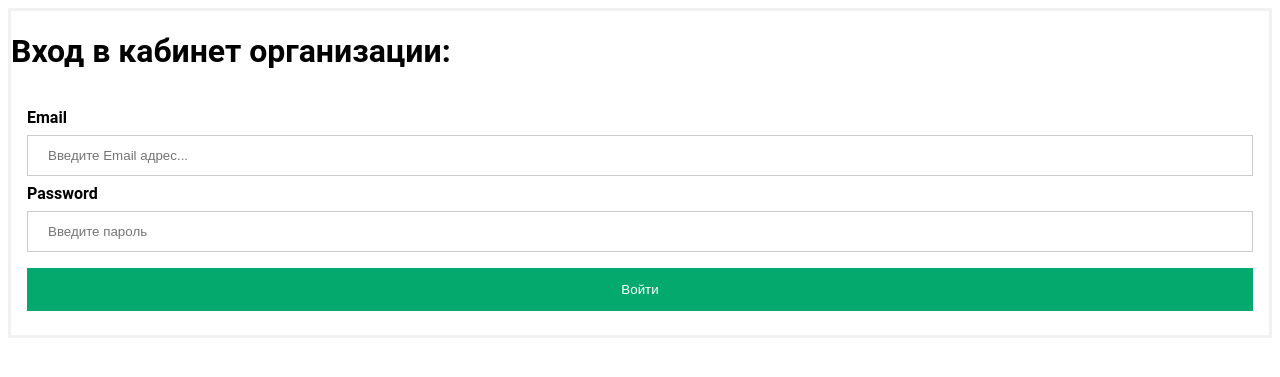
After one commit to vprosekov/organizations-review-flask, a Flask app: page /signin in a window 1280 px wide. The commit adds this page. Shown: the top 377 px of the page. Run offline with Flask 2, Linux system fonts and the light colour scheme.

Commit message:
update design

```diff
--- a/app.py
+++ b/app.py
@@ -396,6 +396,24 @@ def about():
 def user(name, id):
     return "User page: {} {}".format(name, id)
 
+@app.route('/signin')
+def signin():
+    return render_template('signin.html')
+
+@app.route('/auth', methods=['POST'])
+def auth():
+    email = request.form['orgEmail']
+    password = request.form['orgPassword']
+    # print(email, password)
+    # print(Organization.query.filter_by(email=email).first())
+    if Organization.query.filter_by(email=email).first():
+        if Organization.query.filter_by(email=email).first().cachedpassword == password:
+            return redirect('/lk/' + str(Organization.query.filter_by(email=email).first().id))
+        else:
+            return redirect('/signin')
+    else:
+        return redirect('/signin')
+
 # make route create-article
 @app.route('/create-article', methods=['GET', 'POST'])
 def create_article():
@@ -417,4 +435,4 @@ def create_article():
         return render_template('create-article.html')
 
 if __name__ == '__main__':
-    app.run()
+    app.run(host="0.0.0.0", port=3000, debug=True, threaded=True)
--- /dev/null
+++ b/templates/signin.html
@@ -0,0 +1,109 @@
+<!DOCTYPE html>
+<html lang="en">
+
+<head>
+    <meta charset="UTF-8">
+    <meta http-equiv="X-UA-Compatible" content="IE=edge">
+    <meta name="viewport" content="width=device-width, initial-scale=1.0">
+    <title>Войти</title>
+    <style>
+        /* Bordered form */
+        form {
+            border: 3px solid #f1f1f1;
+        }
+
+        /* Full-width inputs */
+        input[type=text],
+        input[type=password] {
+            width: 100%;
+            padding: 12px 20px;
+            margin: 8px 0;
+            display: inline-block;
+            border: 1px solid #ccc;
+            box-sizing: border-box;
+        }
+
+        /* Set a style for all buttons */
+        button {
+            background-color: #04AA6D;
+            color: white;
+            padding: 14px 20px;
+            margin: 8px 0;
+            border: none;
+            cursor: pointer;
+            width: 100%;
+        }
+
+        /* Add a hover effect for buttons */
+        button:hover {
+            opacity: 0.8;
+        }
+
+        /* Extra style for the cancel button (red) */
+        .cancelbtn {
+            width: auto;
+            padding: 10px 18px;
+            background-color: #f44336;
+        }
+
+        /* Center the avatar image inside this container */
+        .imgcontainer {
+            text-align: center;
+            margin: 24px 0 12px 0;
+        }
+
+        /* Avatar image */
+        img.avatar {
+            width: 40%;
+            border-radius: 50%;
+        }
+
+        /* Add padding to containers */
+        .container {
+            padding: 16px;
+        }
+
+        /* The "Forgot password" text */
+        span.psw {
+            float: right;
+            padding-top: 16px;
+        }
+
+        /* Change styles for span and cancel button on extra small screens */
+        @media screen and (max-width: 300px) {
+            span.psw {
+                display: block;
+                float: none;
+            }
+
+            .cancelbtn {
+                width: 100%;
+            }
+        }
+
+        body {
+            font-family: 'Roboto';
+            font-style: normal;
+            font-weight: 500;
+            font-size: 16px;
+        }
+    </style>
+</head>
+
+<body>
+    <form action="auth" method="post">
+        <h1>Вход в кабинет организации:</h1>
+
+        <div class="container">
+            <label for="orgEmail"><b>Email</b></label>
+            <input type="text" placeholder="Введите Email адрес..." name="orgEmail" required>
+
+            <label for="orgPassword"><b>Password</b></label>
+            <input type="password" placeholder="Введите пароль" name="orgPassword" required>
+
+            <button type="submit">Войти</button>
+        </div>
+    </form>
+</body>
+
+</html>
```
Also changed, not shown: templates/index.html (+81 -5 lines), templates/lk.html (+28 -16 lines), templates/register.html (+34 -2 lines), organizations-review-flask.db.
